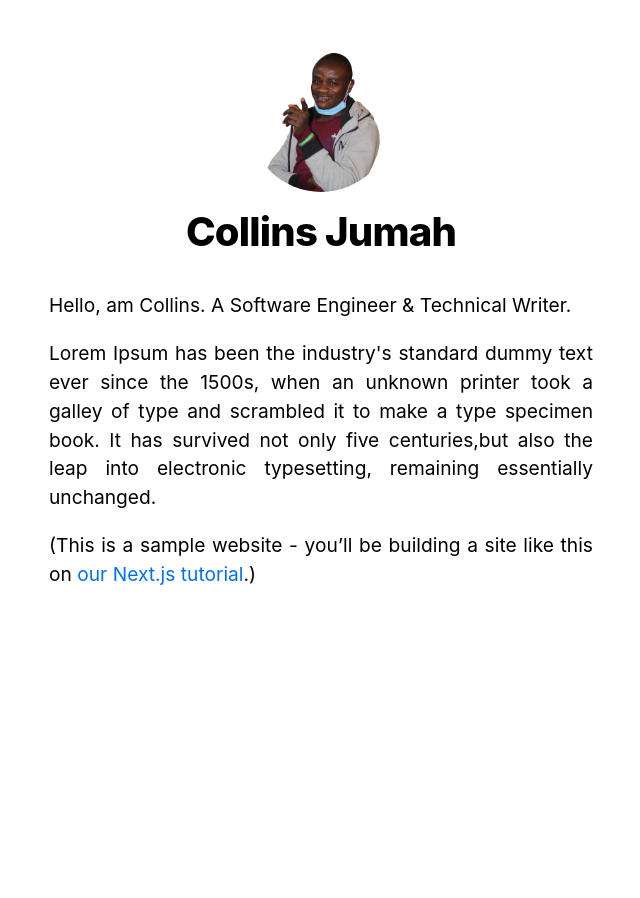
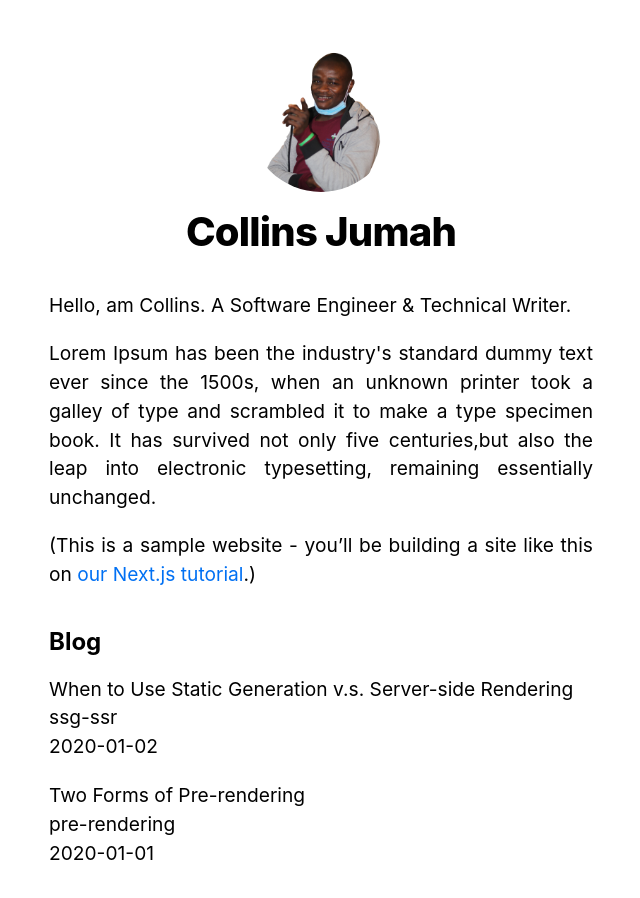
Before and after one commit to CollyneJumah/next-app, a Next.js app: page / in a window 1280 px wide. Shown: the top 898 px of the page, without its empty margins (319-959 px from the left). Before the commit the page ends 800 px from the top, so only its background shows below. Built offline with nearby package versions, Linux system fonts and the light colour scheme.

Commit message:
added dynamic fetch of posts from md file

```diff
--- /dev/null
+++ b/lib/post.js
@@ -0,0 +1,40 @@
+import fs from 'fs'
+import path from 'path'
+import matter from 'gray-matter'
+
+const postDirectory = path.join( process.cwd(), 'posts')
+export function getSortedPostsData()
+{
+    //get filename under post
+    const fileNames= fs.readdirSync(postDirectory)
+    const allPostData = fileNames.map( (fileName) => {
+        // Remove ".md" from file name to get id
+        const id = fileName.replace(/\.md$/, '')
+        //read markdown file as string
+        const fullPath = path.join(postDirectory, fileName)
+        const fileContents = fs.readFileSync(fullPath, 'utf8')
+        // Use gray-matter to parse the post metadata section
+        const matterResult = matter(fileContents)
+
+        //combine the data with id
+        return {
+            id,
+            ...matterResult.data
+        }
+
+    })
+
+    //sort posts by date
+    return allPostData.sort( ({date: a}, {date: b }) =>{
+        if(a<b)
+        {
+            return 1
+        }
+        else if(a>b){
+            return -1
+        }
+        else{
+            return 0
+        }
+    } )
+}
--- a/package.json
+++ b/package.json
@@ -9,6 +9,7 @@
     "lint": "next lint"
   },
   "dependencies": {
+    "gray-matter": "^4.0.3",
     "next": "12.1.6",
     "react": "18.1.0",
     "react-dom": "18.1.0"
--- a/pages/index.js
+++ b/pages/index.js
@@ -2,8 +2,19 @@
 import Head from 'next/head';
 import Layout, { siteTitle } from '../components/layout';
 import utilStyles from '../styles/utils.module.css';
+import { getSortedPostsData } from '../lib/post';
 
-export default function Home() {
+
+export  async function getStaticProps() {
+  const allPostData = getSortedPostsData()
+  return{
+    props: {
+      allPostData,
+    },
+  }
+}
+
+export default function Home({allPostData}) {
   return (
     <Layout home>
       <Head>
@@ -22,6 +33,20 @@
           <a href="https://nextjs.org/learn">our Next.js tutorial</a>.)
         </p>
       </section>
+      <section className={`${utilStyles.headingMd} ${utilStyles.padding1px}`}>
+          <h2 className={utilStyles.headingLg}>Blog</h2>
+          <ul className={utilStyles.list}>
+            {allPostData.map( ({id,date, title}) =>(
+              <li className={utilStyles.listItem} key={id}>
+                {title}
+                <br />
+                {id}
+                <br/>
+                {date}
+              </li>
+            ) )}
+          </ul>
+      </section>
     </Layout>
   );
 }
--- /dev/null
+++ b/posts/pre-rendering.md
@@ -0,0 +1,11 @@
+---
+title: 'Two Forms of Pre-rendering'
+date: '2020-01-01'
+---
+
+Next.js has two forms of pre-rendering: **Static Generation** and **Server-side Rendering**. The difference is in **when** it generates the HTML for a page.
+
+- **Static Generation** is the pre-rendering method that generates the HTML at **build time**. The pre-rendered HTML is then _reused_ on each request.
+- **Server-side Rendering** is the pre-rendering method that generates the HTML on **each request**.
+
+Importantly, Next.js lets you **choose** which pre-rendering form to use for each page. You can create a "hybrid" Next.js app by using Static Generation for most pages and using Server-side Rendering for others.
--- /dev/null
+++ b/posts/ssg-ssr.md
@@ -0,0 +1,19 @@
+---
+title: 'When to Use Static Generation v.s. Server-side Rendering'
+date: '2020-01-02'
+---
+
+We recommend using **Static Generation** (with and without data) whenever possible because your page can be built once and served by CDN, which makes it much faster than having a server render the page on every request.
+
+You can use Static Generation for many types of pages, including:
+
+- Marketing pages
+- Blog posts
+- E-commerce product listings
+- Help and documentation
+
+You should ask yourself: "Can I pre-render this page **ahead** of a user's request?" If the answer is yes, then you should choose Static Generation.
+
+On the other hand, Static Generation is **not** a good idea if you cannot pre-render a page ahead of a user's request. Maybe your page shows frequently updated data, and the page content changes on every request.
+
+In that case, you can use **Server-Side Rendering**. It will be slower, but the pre-rendered page will always be up-to-date. Or you can skip pre-rendering and use client-side JavaScript to populate data.
```
Also changed, not shown: 2 other files (tests, documents, lock files or other folders).
